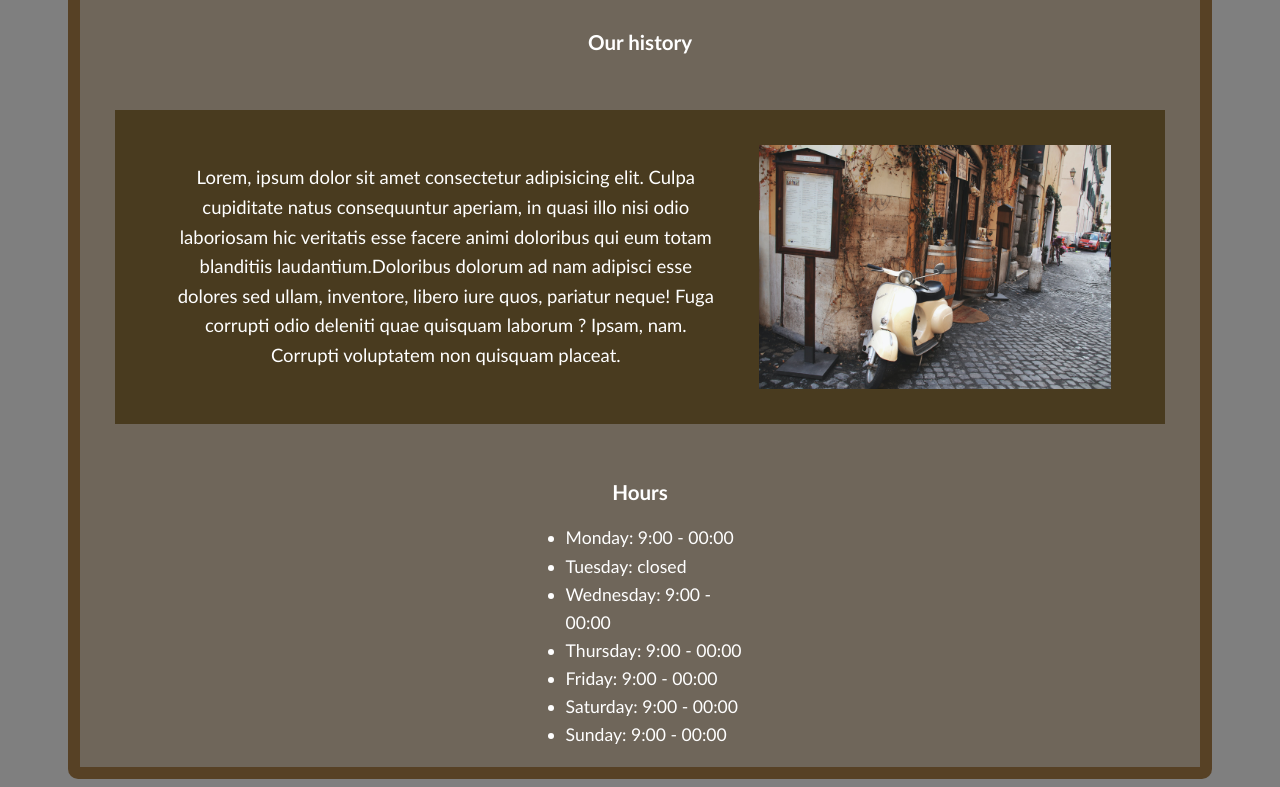
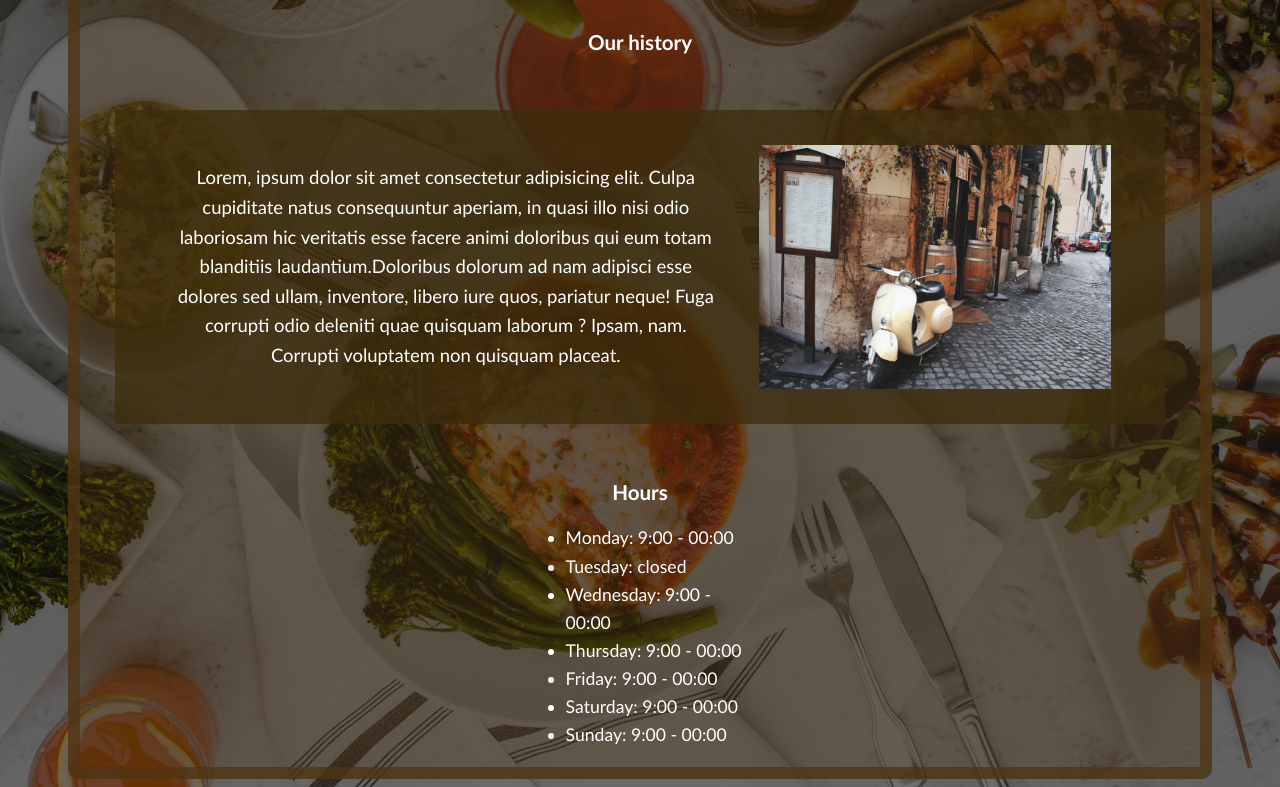
Before and after one commit to Javier-rn/restaurant-page-old, a plain HTML site: page index.html in a window 1280 px wide. Shown: the part 218-1005 px from the top of the page. Drawn offline with Linux system fonts and the light colour scheme.

Commit message:
Fixed background image

```diff
--- a/style.css
+++ b/style.css
@@ -1,6 +1,6 @@
 body {
     font-family: 'Gill Sans', 'Gill Sans MT', Calibri, 'Trebuchet MS', sans-serif;
-    background: linear-gradient(rgba(0, 0, 0, 0.5), rgba(0, 0, 0, 0.5)), url(../assets/food.jpg);
+    background: linear-gradient(rgba(0, 0, 0, 0.5), rgba(0, 0, 0, 0.5)), url(food.jpg);
     background-position: center top;
     background-repeat: no-repeat;
     background-size: cover;
```
